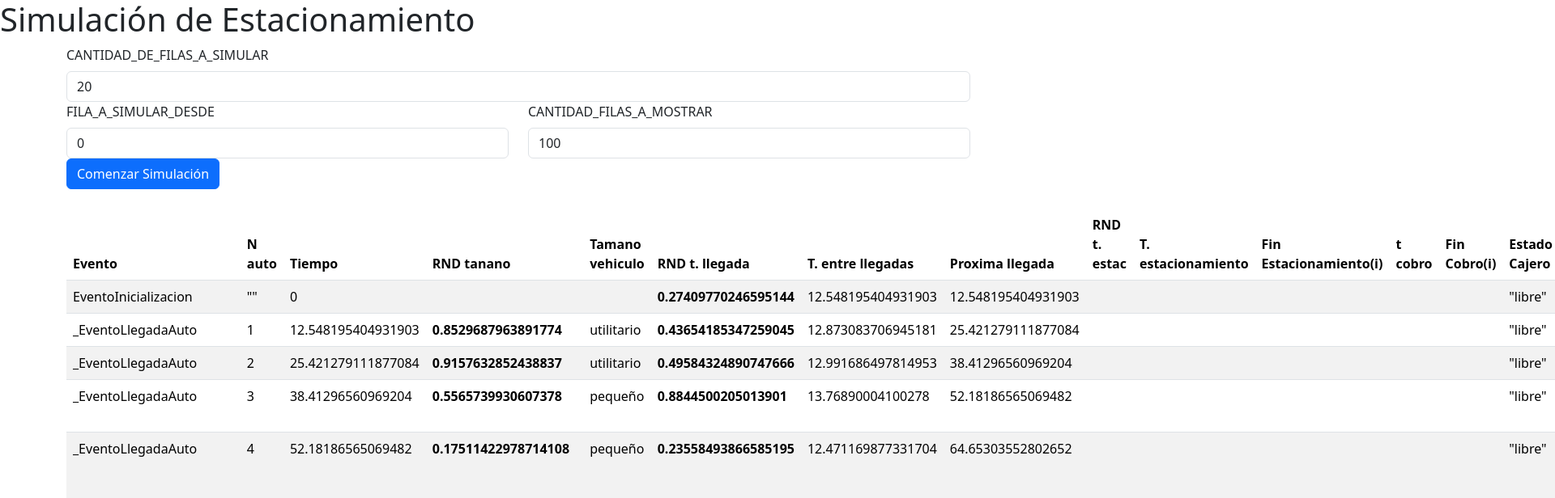
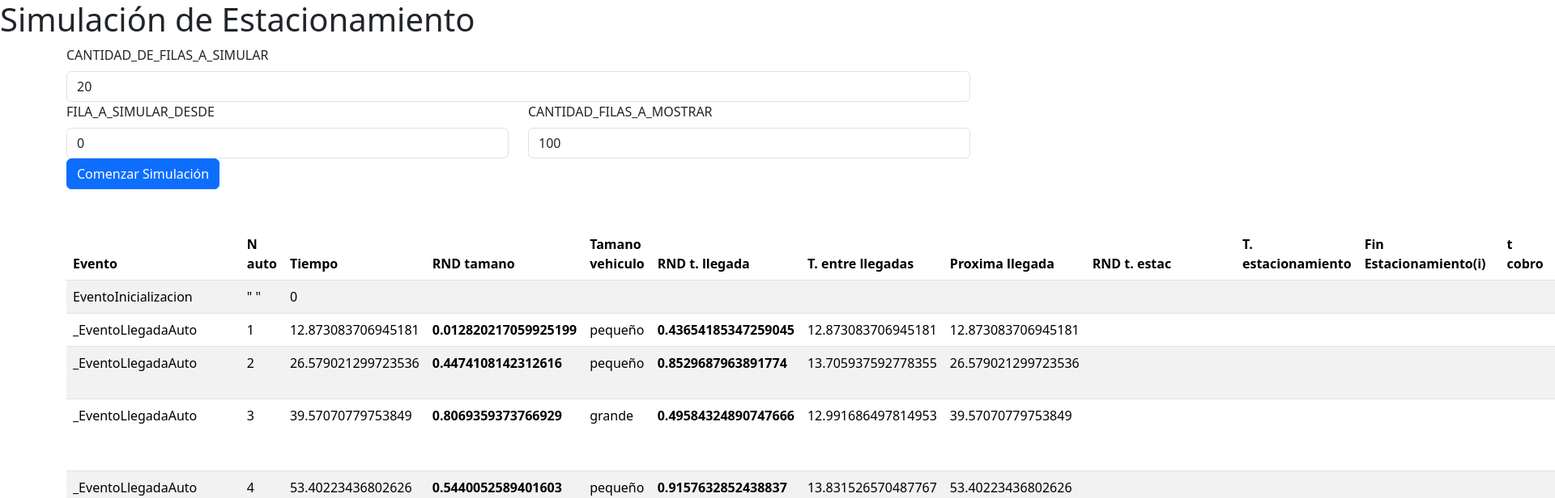
Before and after one commit to mcarballido/parking-simulation-4, a React (Create React App) app: page / in a window 1280 px wide. Both pictures are taken after a click on the button "Comenzar Simulación". Shown: the top 616 px of the page at 81% size, 1920 px wide, since content can reach past the window. Built offline with nearby package versions, Linux system fonts and the light colour scheme.

Commit message:
arreglar errores

```diff
--- a/package.json
+++ b/package.json
@@ -8,6 +8,7 @@
     "@testing-library/user-event": "^13.5.0",
     "bootstrap": "^5.3.3",
     "react": "^18.3.1",
+    "react-bootstrap": "^2.10.4",
     "react-dom": "^18.3.1",
     "react-scripts": "5.0.1",
     "web-vitals": "^2.1.4"
--- a/src/Simulation.js
+++ b/src/Simulation.js
@@ -28,7 +28,7 @@
 const CANTIDAD_HORAS_A_SIMULAR = 10000
 
 class Auto {
-  constructor(nro, tamano, estado, lugar, costo) {
+  constructor(tamano, nro, estado, lugar, costo) {
     this.nro = nro
     this.tamano = tamano // pequeño
     this.estado = estado // estacionado, esperando pagar, pagando
@@ -107,7 +107,7 @@
       tiempoActual: 0,
       lugaresDeEstacionamiento: [...lugaresPequenos, ...lugaresGrandes, ...lugaresUtilitarios],
       autosIngresados: [],
-      cajaOcupada: "libre",
+      cajaOcupada: false,
       filaCaja: [],
       cantAutosIngresados: 0,
       cantAutosPagaron: 0,
@@ -116,13 +116,16 @@
       tiempoEntreLlegadas: 0,
       proximaLlegada: 0,
       rndLlegada: 0,
-      rndEstacionamiento:0,
 
     };
 
     this.inicializarEventos(datos);
 
     for (let fila = 0; fila < this.CANTIDAD_DE_FILAS_A_SIMULAR; fila++) {
+      const eventoProximo = this.extraerEventoProximo(datos);
+
+      eventoProximo.ocurreEvento(datos);
+
       const utilitariosParcialmenteLibres = datos.lugaresDeEstacionamiento.filter(
         lugar => lugar.tamano === 'utilitario' && lugar.ocupados === 1
       ).length;
@@ -146,22 +149,20 @@
         return { nombre: evento.constructor.name, tiempo: evento.tiempoDeOcurrencia };
       });
 
-      const eventoProximo = this.extraerEventoProximo(datos);
 
       if (eventoProximo.tiempoDeOcurrencia > this.CANTIDAD_DE_FILAS_A_SIMULAR * 60) {
         break;
       }
 
-      eventoProximo.ocurreEvento(datos);
 
 
-      this.mostrarDatos(eventoProximo, datos);
+      // this.mostrarDatos(eventoProximo, datos);
 
       const filaDatos = {
         evento: eventoProximo.constructor.name,
-        nroAuto: eventoProximo.nroAuto || '', // Obtenemos nroAuto si existe
-        tiempoActual: datos.tiempoActual,
-        estadoCajero: datos.cajaOcupada,
+        nroAuto: eventoProximo.auto?.nro || ' ', // Obtenemos nroAuto si existe
+        tiempoActual: eventoProximo.tiempoDeOcurrencia,
+        estadoCajero: datos.cajaOcupada ? 'ocupada' : 'libre',
         filaCaja: [...datos.filaCaja],
         utilitariosParcialmenteLibres: utilitariosParcialmenteLibres,
         utilitariosLibres: utilitariosLibres,
@@ -175,7 +176,7 @@
         acumuladorPlata: datos.acumuladorPlata,
         cantAutosIngresados: datos.cantAutosIngresados,
         cantAutosPagaron: datos.cantAutosPagaron,
-        proximaLlegada:datos.proximaLlegada,
+        proximaLlegada: datos.proximaLlegada || null,
       };
 
       if (eventoProximo instanceof EventoLlegadaAuto) {
@@ -186,11 +187,22 @@
         filaDatos.proximaLlegada = eventoProximo.tiempoDeOcurrencia;
       }
 
-      if (eventoProximo instanceof EventoInicializacion) {
-        filaDatos.tiempoEntreLlegadas = eventoProximo.tiempoEntreLlegadas;
-        filaDatos.rndLlegada = eventoProximo.rndLlegada;
-        filaDatos.proximaLlegada = datos.proximaLlegada;
+      if (eventoProximo instanceof EventoFinEstacionamiento) {
+        filaDatos.rndEstacionamiento = eventoProximo.randomTiempo;
+        filaDatos.tEstacionamiento = eventoProximo.tiempoDeEstadia;
+        filaDatos.finEstacionamiento = eventoProximo.tiempoDeOcurrencia;
       }
+
+      if (eventoProximo instanceof EventoFinEstacionamiento) {
+        filaDatos.tCobro = 2;
+        filaDatos.finCobro = eventoProximo.tiempoDeOcurrencia;
+      }
+
+      // if (eventoProximo instanceof EventoInicializacion) {
+      //   filaDatos.tiempoEntreLlegadas = eventoProximo.tiempoEntreLlegadas;
+      //   filaDatos.rndLlegada = eventoProximo.rndLlegada;
+      //   filaDatos.proximaLlegada = datos.proximaLlegada;
+      // }
 
       console.log("hasta aca fila", filaDatos);
 
@@ -203,7 +215,7 @@
 
   extraerEventoProximo(datos) {
     let eventoMasCercano = datos.colaEventos[0];
-    datos.colaEventos.sort((a, b) => a.tiempoDeOcurrencia - b.tiempoDeOcurrencia);
+
     datos.colaEventos.forEach(evento => {
       if (evento.tiempoDeOcurrencia < eventoMasCercano.tiempoDeOcurrencia) {
         eventoMasCercano = evento;
@@ -241,45 +253,31 @@
 }
 
 class EventoInicializacion {
+  constructor() {
+    this.tiempoDeOcurrencia = 0
+  }
+
+  ocurreEvento(datos) {
+    datos.colaEventos.push(new EventoLlegadaAuto(datos.proximaLlegada, datos.nroAuto + 1));
+  }
+
+}
+
+class EventoLlegadaAuto {
   constructor(tiempoActual) {
-    this.tiempoActual = tiempoActual;
     this.rndLlegada = Math.random();
     this.tiempoEntreLlegadas = 12 + this.rndLlegada * (14 - 12);
     this.tiempoDeOcurrencia = tiempoActual + this.tiempoEntreLlegadas;
   }
 
   ocurreEvento(datos) {
-    datos.rndLlegada = this.rndLlegada;
-    datos.tiempoEntreLlegadas = this.tiempoEntreLlegadas;
-    datos.proximaLlegada = this.tiempoDeOcurrencia;
-    datos.colaEventos.push(new EventoLlegadaAuto(datos.proximaLlegada, datos.nroAuto + 1));
-  }
+    this.rndTamano = Math.random()
+    this.tamano = tamanoDeAuto(this.rndTamano)
 
-}
-
-class EventoLlegadaAuto {
-  constructor(tiempoActual, nroAuto) {
-    this.tiempoActual = tiempoActual;
-    this.rndLlegada = Math.random();
-    this.tiempoEntreLlegadas = 12 + this.rndLlegada * (14 - 12);
-    //this.tiempoDeOcurrencia=tiempoActual;
-    //this.proximaLlegada= tiempoActual + this.tiempoEntreLlegadas;
-    this.tiempoDeOcurrencia = tiempoActual + this.tiempoEntreLlegadas;
-    this.nroAuto = nroAuto;
-    // Generar y almacenar el tamaño del auto y el valor rnd correspondiente
-    this.rndTamano = Math.random();
-    this.tamano = tamanoDeAuto(this.rndTamano);
-  }
-
-  ocurreEvento(datos) {
-    //datos.tiempoActual = this.tiempoDeOcurrencia; // Actualiza el tiempo actual al tiempo de ocurrencia
-    const nroAuto = datos.nroAuto + 1;
-    datos.nroAuto = nroAuto; // Incrementar globalmente
-
-    const autoQueLlega = new Auto(nroAuto, this.tamano); // Usar el tamaño almacenado
+    const autoQueLlega = new Auto(this.tamano)
 
     // Lógica de estacionamiento (sin cambios)
-    if (this.tamano === 'grande') {
+    if (autoQueLlega.tamano === 'grande') {
       for (let i = 0; i < datos.lugaresDeEstacionamiento.length; i++) {
         const lugarEstacionamiento = datos.lugaresDeEstacionamiento[i];
         if (lugarEstacionamiento.tamano === 'grande' && lugarEstacionamiento.ocupados === 0) {
@@ -288,7 +286,7 @@
           break;
         }
       }
-    } else if (this.tamano == 'utilitario') {
+    } else if (autoQueLlega.tamano == 'utilitario') {
       for (let i = 0; i < datos.lugaresDeEstacionamiento.length; i++) {
         const lugarEstacionamiento = datos.lugaresDeEstacionamiento[i];
         if (lugarEstacionamiento.tamano === 'utilitario' && lugarEstacionamiento.ocupados === 0) {
@@ -297,7 +295,7 @@
           break;
         }
       }
-    } else if (this.tamano == 'pequeño') {
+    } else if (autoQueLlega.tamano == 'pequeño') {
       let encontroLugar = false;
       for (let i = 0; i < datos.lugaresDeEstacionamiento.length; i++) {
         const lugarEstacionamiento = datos.lugaresDeEstacionamiento[i];
@@ -320,18 +318,20 @@
       }
     }
 
+    this.auto = autoQueLlega
+
     if (autoQueLlega.lugar) {
+      datos.nroAuto += 1
+
       autoQueLlega.estado = 'estacionado';
+      autoQueLlega.nro = datos.nroAuto
       datos.cantAutosIngresados += 1;
       datos.autosIngresados.push(autoQueLlega);
 
       datos.colaEventos.push(new EventoFinEstacionamiento(this.tiempoDeOcurrencia, autoQueLlega));
     }
 
-    const existeEventoLlegadaAuto = datos.colaEventos.some(evento => evento.constructor.name === 'EventoLlegadaAuto');
-    if (!existeEventoLlegadaAuto) {
-      datos.colaEventos.push(new EventoLlegadaAuto(this.tiempoDeOcurrencia, datos.nroAuto + 1));
-    }
+    datos.colaEventos.push(new EventoLlegadaAuto(this.tiempoDeOcurrencia, datos.nroAuto + 1));
   }
 }
 
@@ -365,15 +365,13 @@
 
 class EventoFinEstacionamiento {
   constructor(tiempoDeLlegada, autoEstacionado) {
-
     this.randomTiempo = Math.random()
 
-    const tiempoDeEstadia = calcularTiempoDeEstadia(this.randomTiempo)
+    this.tiempoDeEstadia = calcularTiempoDeEstadia(this.randomTiempo)
 
-    this.tiempoDeOcurrencia = tiempoDeLlegada + tiempoDeEstadia
-    this.tiempoActual = this.tiempoDeOcurrencia;
+    this.tiempoDeOcurrencia = tiempoDeLlegada + this.tiempoDeEstadia
 
-    autoEstacionado.costo = calcularCostoEstadia(tiempoDeEstadia, autoEstacionado.tamano)
+    autoEstacionado.costo = calcularCostoEstadia(this.tiempoDeEstadia, autoEstacionado.tamano)
 
     this.auto = autoEstacionado
   }
@@ -394,7 +392,7 @@
         datos.filaCaja.push(this.auto)
       } else {
         this.auto.estado = 'pagando'
-        datos.cajaOcupada = "ocupada"
+        datos.cajaOcupada = true
 
         datos.colaEventos.push(new EventoFinCobro(this.tiempoDeOcurrencia, this.auto))
       }
@@ -419,14 +417,12 @@
       datos.autosIngresados.splice(indice, 1)
     }
 
-    delete this.auto
-
     if (datos.filaCaja.length > 0) {
       const proximoAuto = datos.filaCaja.shift() // saca el primero de la fila
 
       datos.colaEventos.push(new EventoFinCobro(this.tiempoDeOcurrencia, proximoAuto))
     } else {
-      datos.cajaOcupada = "libre"
+      datos.cajaOcupada = false
     }
   }
 }
--- a/src/components/DataTable.js
+++ b/src/components/DataTable.js
@@ -10,7 +10,7 @@
                 <th>Evento</th>
                 <th>N auto</th>
                 <th>Tiempo</th>
-                <th>RND tanano</th>
+                <th>RND tamano</th>
                 <th>Tamano vehiculo</th>
                 <th>RND t. llegada</th>
                 <th>T. entre llegadas</th>
```
Also changed, not shown: 1 other file (tests, documents, lock files or other folders).
